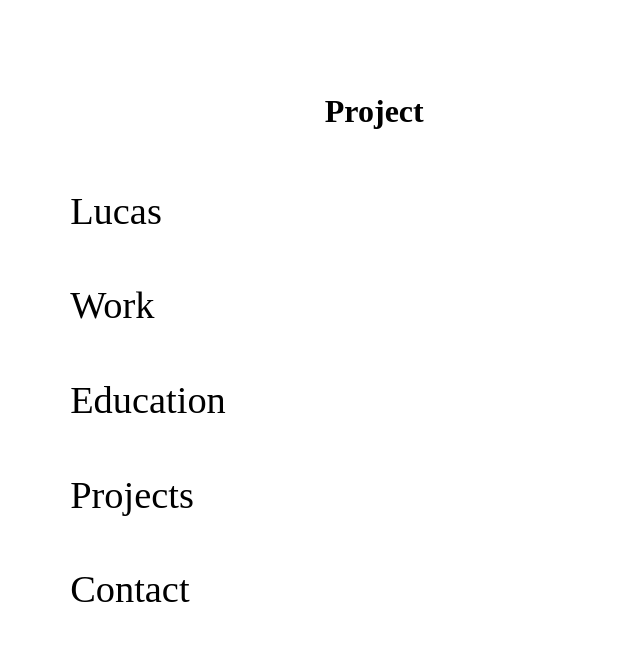
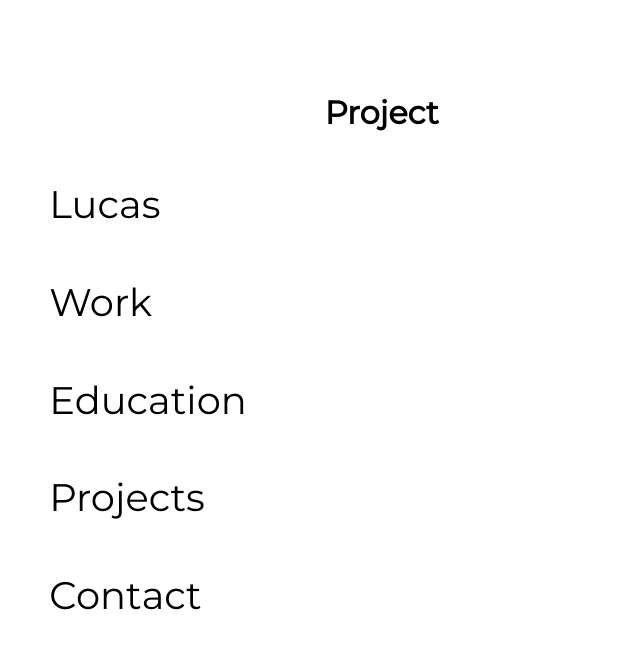
Before and after one commit to lucas-carvajal/website, a SvelteKit app: page /projects in a window 1280 px wide. Shown: the top 648 px of the page, without its empty margins (0-640 px from the left). Built offline with nearby package versions, Linux system fonts and the light colour scheme.

Commit message:
add montserrat font

```diff
--- a/package.json
+++ b/package.json
@@ -29,5 +29,8 @@
 		"vite": "^4.0.0",
 		"vitest": "^0.25.3"
 	},
-	"type": "module"
+	"type": "module",
+	"dependencies": {
+		"@fontsource/montserrat": "^4.5.14"
+	}
 }
--- a/src/routes/+layout.svelte
+++ b/src/routes/+layout.svelte
@@ -1,3 +1,6 @@
+<script lang="ts">
+    import "@fontsource/montserrat"
+</script>
 
 <div class="nav">
     <div class="elements">
@@ -39,8 +42,16 @@
         font-size: 3vw;
     }
 
+    a:hover {
+        font-weight: 900;
+    }
+
     .main {
         margin-left: 20%;
         padding: 4em;
     }
+
+    div {
+        font-family: 'montserrat', sans-serif;
+    }
 </style>
```
Also changed, not shown: src/routes/contact/+page.svelte (line endings or trailing spaces), 1 other file (tests, documents, lock files or other folders).
